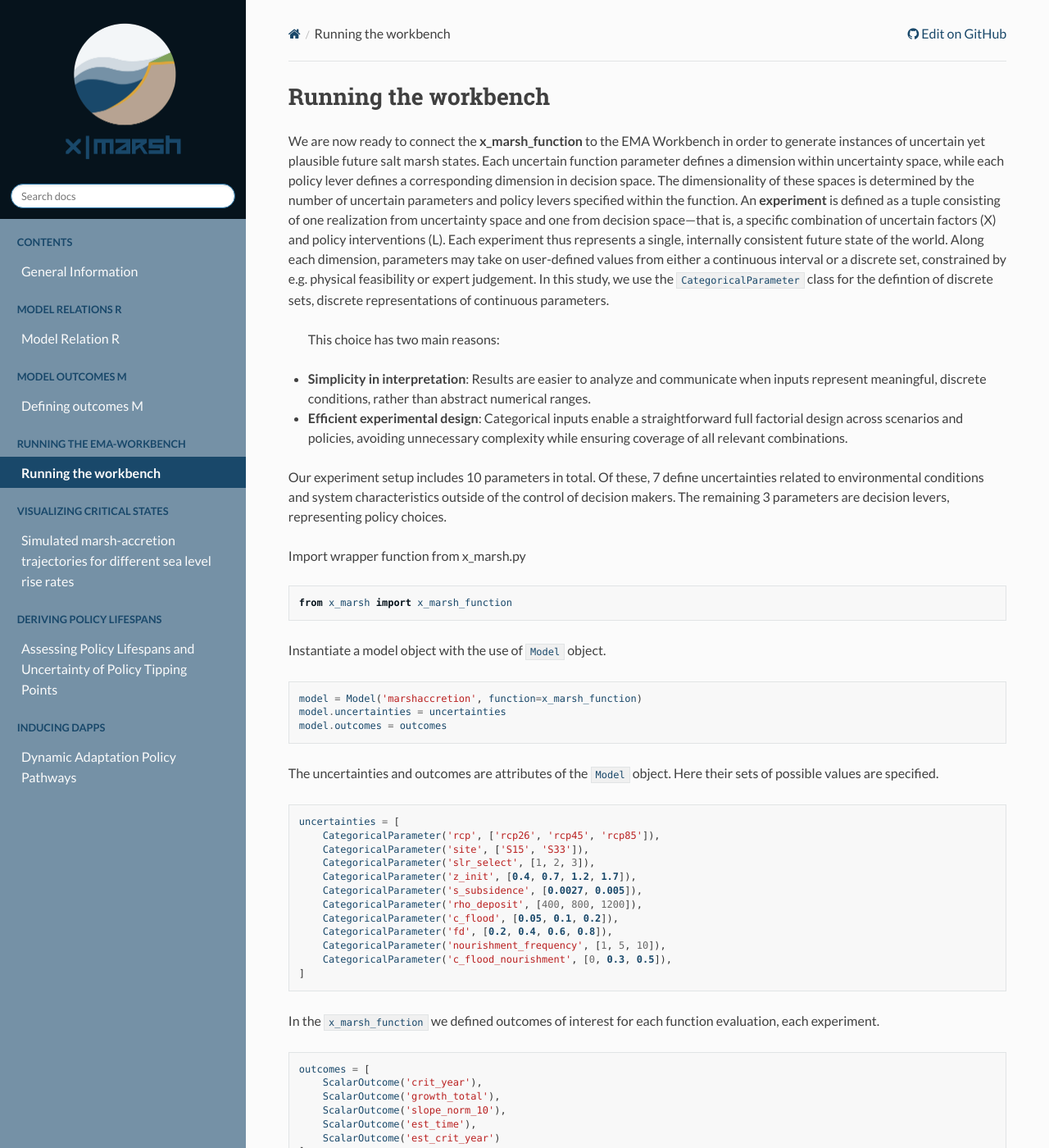
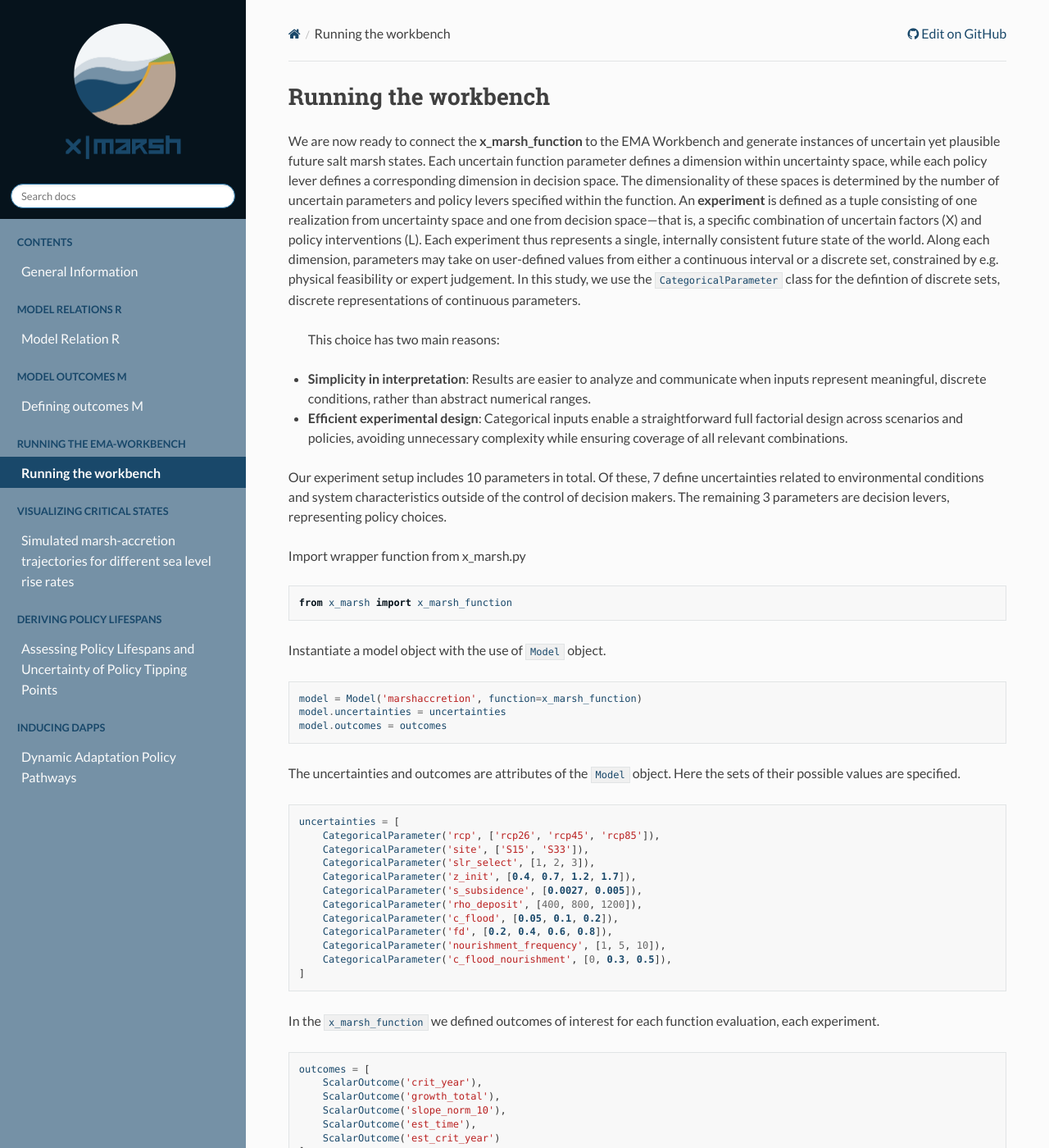
Before and after one commit to christineschottmueller/x-marsh, a Sphinx documentation site: the page built from docs/chapter_04/04_running_the_workbench.rst, in a window 1280 px wide and 1400 px high. Shown: the whole window at 82% size. Built offline with Sphinx 7.4.7 and the Read the Docs theme 3.1.0, drawn with Linux system fonts in a browser that asks for light colours; formulas are drawn with MathJax 3; some of the changed text lies outside the part shown.

```diff
--- a/docs/chapter_04/04_running_the_workbench.rst
+++ b/docs/chapter_04/04_running_the_workbench.rst
@@ -1,6 +1,6 @@
 Running the workbench
 =================================================
-We are now ready to connect the **x_marsh_function** to the EMA Workbench in order to generate instances of uncertain yet plausible future salt marsh states. Each uncertain function parameter defines a dimension within uncertainty space, while each policy lever defines a corresponding dimension in decision space. The dimensionality of these spaces is determined by the number of uncertain parameters and policy levers specified within the function. An **experiment** is defined as a tuple consisting of one realization from uncertainty space and one from decision space—that is, a specific combination of uncertain factors (X) and policy interventions (L). Each experiment thus represents a single, internally consistent future state of the world. Along each dimension, parameters may take on user-defined values from either a continuous interval or a discrete set, constrained by e.g. physical feasibility or expert judgement. In this study, we use the ``CategoricalParameter`` class for the defintion of discrete sets, discrete representations of continuous parameters.
+We are now ready to connect the **x_marsh_function** to the EMA Workbench and generate instances of uncertain yet plausible future salt marsh states. Each uncertain function parameter defines a dimension within uncertainty space, while each policy lever defines a corresponding dimension in decision space. The dimensionality of these spaces is determined by the number of uncertain parameters and policy levers specified within the function. An **experiment** is defined as a tuple consisting of one realization from uncertainty space and one from decision space—that is, a specific combination of uncertain factors (X) and policy interventions (L). Each experiment thus represents a single, internally consistent future state of the world. Along each dimension, parameters may take on user-defined values from either a continuous interval or a discrete set, constrained by e.g. physical feasibility or expert judgement. In this study, we use the ``CategoricalParameter`` class for the defintion of discrete sets, discrete representations of continuous parameters.
 
  This choice has two main reasons:
 - **Simplicity in interpretation**: Results are easier to analyze and communicate when inputs represent meaningful, discrete conditions, rather than abstract numerical ranges.
@@ -26,7 +26,7 @@ Instantiate a model object with the use of ``Model`` object.
     model.uncertainties = uncertainties
     model.outcomes = outcomes
 
-The uncertainties and outcomes are attributes of the ``Model`` object. Here their sets of possible values are specified.
+The uncertainties and outcomes are attributes of the ``Model`` object. Here the sets of their possible values are specified.
 
 .. code:: ipython3
 
@@ -63,7 +63,7 @@ In the ``x_marsh_function`` we defined outcomes of interest for each function ev
 	from ema_workbench.em_framework.samplers import FullFactorialSampler
 	from ema_workbench import ema_logging, save_results, load_results
 
-Run experiments with sampled scenarios
+Run the experiments using full factorial sampling design. Thereby ensure that all parameter combinations are represented in the output.
 
 .. code:: ipython3
 
--- a/docs/conf.py
+++ b/docs/conf.py
@@ -15,7 +15,8 @@ release = '0.1.0'
 # https://www.sphinx-doc.org/en/master/usage/configuration.html#general-configuration
 
 extensions = [
-'nbsphinx', 'ipykernel', 'sphinx.ext.autodoc',
+'nbsphinx', 'ipykernel', 'sphinx.ext.autodoc', 'sphinx.ext.mathjax',
+'sphinx.ext.imgmath',
 ]
 
 templates_path = ['_templates']
```
